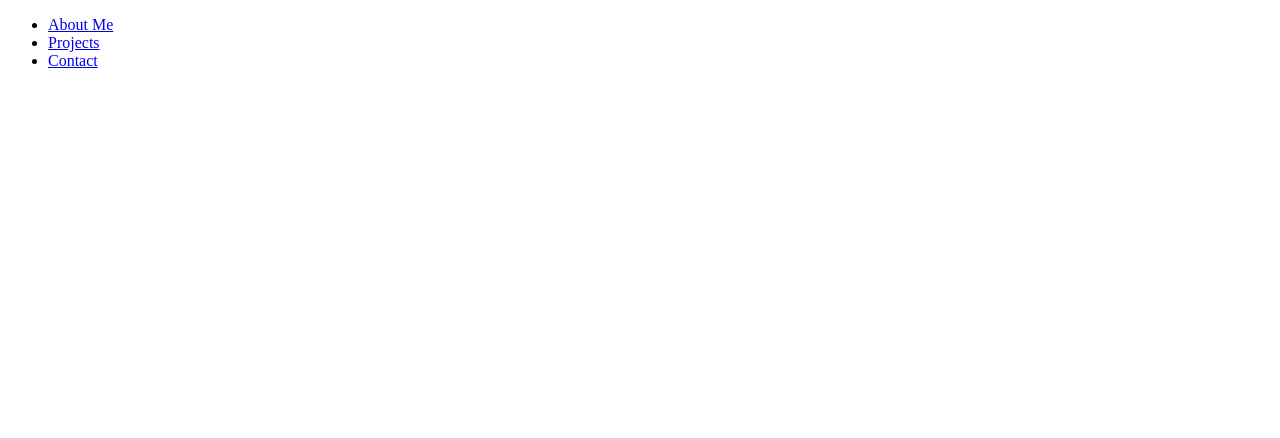
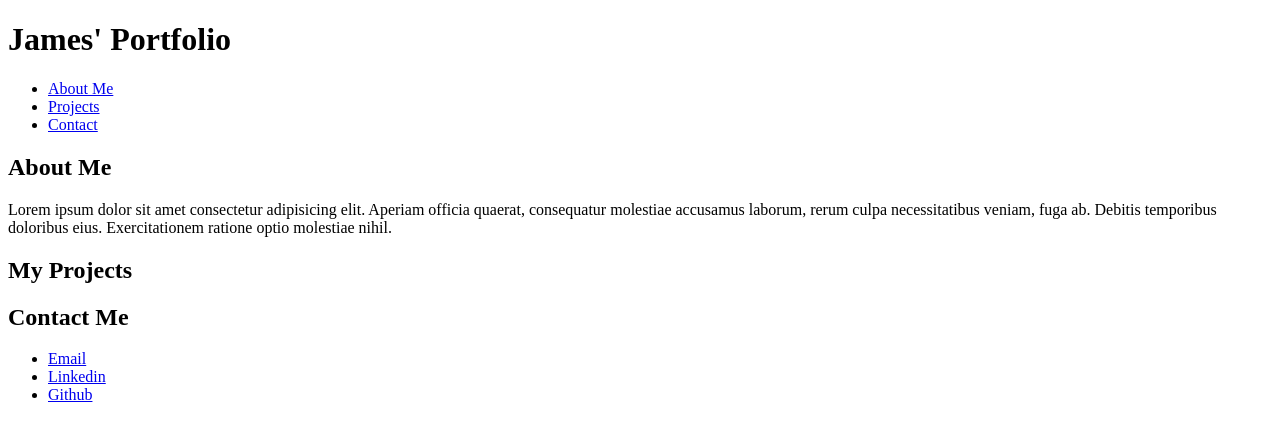
Before and after one commit to eucalyptus1/james-portfolio-3.0, a plain HTML site: page index.html in a window 1280 px wide. Drawn offline with Linux system fonts and the light colour scheme.

Commit message:
filled out about section and added working contact links

```diff
--- a/index.html
+++ b/index.html
@@ -11,6 +11,7 @@
 <body>
 
     <header>
+        <h1>James' Portfolio</h1>
         <nav>
             <ul>
                 <li>
@@ -28,10 +29,13 @@
     </header>
 
     <article id="about">
+        <h2>About Me</h2>
+        <p>Lorem ipsum dolor sit amet consectetur adipisicing elit. Aperiam officia quaerat, consequatur molestiae accusamus laborum, rerum culpa necessitatibus veniam, fuga ab. Debitis temporibus doloribus eius. Exercitationem ratione optio molestiae nihil.</p>
 
     </article>
 
     <main id="projects" class="project-section">
+        <h2>My Projects</h2>
 
         <div class="featured-project">
 
@@ -60,6 +64,20 @@
     </main>
 
     <footer id="contact">
+        <h2>Contact Me</h2>
+        <ul>
+            <li>
+                <a href="mailto:jamesharrington585@hotmail.com">Email</a>
+            </li>
+
+            <li>
+                <a href="www.linkedin.com/in/james-harrington-03a36160">Linkedin</a>
+            </li>
+
+            <li>
+                <a href="https://github.com/eucalyptus1">Github</a>
+            </li>
+        </ul>
 
     </footer>
 
```
